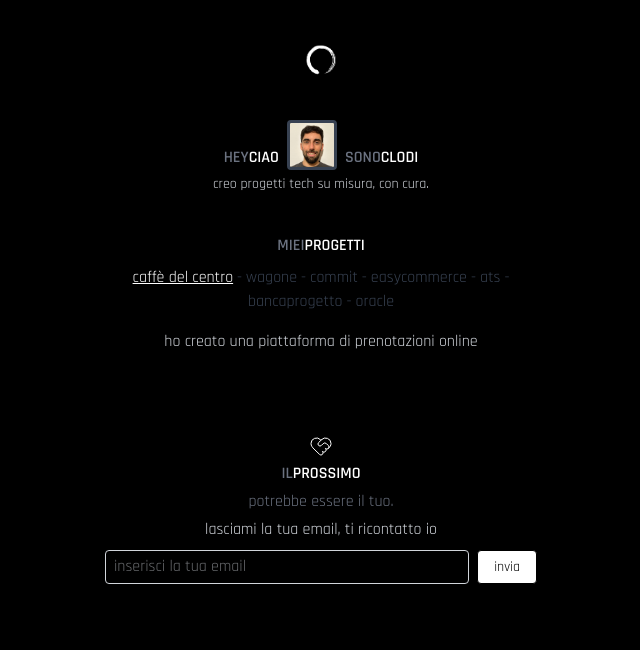
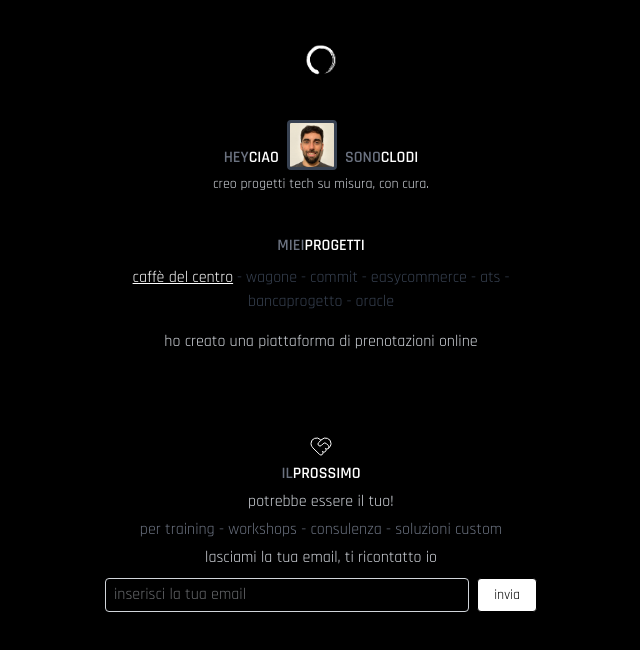
Before and after one commit to clodi-tech/clodi, a Next.js app: page / in a window 1280 px wide. Shown: the top 650 px of the page, without its empty margins (319-959 px from the left). Built offline with nearby package versions, Linux system fonts and the light colour scheme.

Commit message:
offering

```diff
--- a/app/page.tsx
+++ b/app/page.tsx
@@ -32,7 +32,10 @@ export default function Home() {
       <div className="flex flex-col items-center gap-1 w-full">
         <Image src={icon} alt="Heart Handshake Icon" width={24} height={24} />
         <MyTitle first="IL" second="PROSSIMO" as="h2" />
-        <p className="text-mid">potrebbe essere il tuo.</p>
+        <p className="text-light">potrebbe essere il tuo!</p>
+        <p className="text-mid">
+          per training - workshops - consulenza - soluzioni custom
+        </p>
         <EmailForm />
       </div>
     </main>
```
